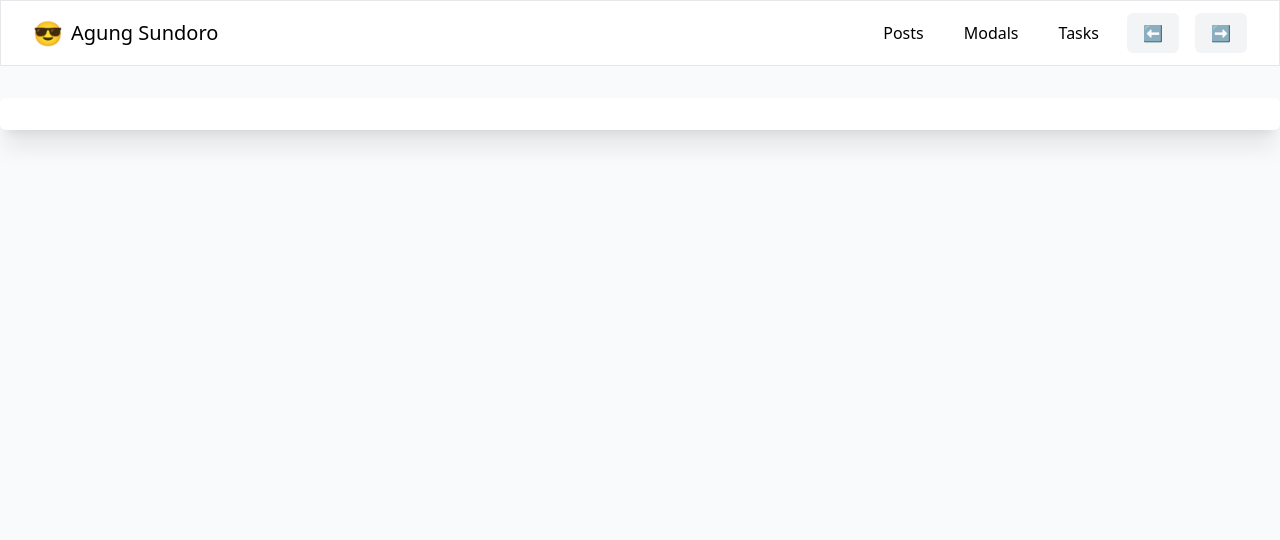
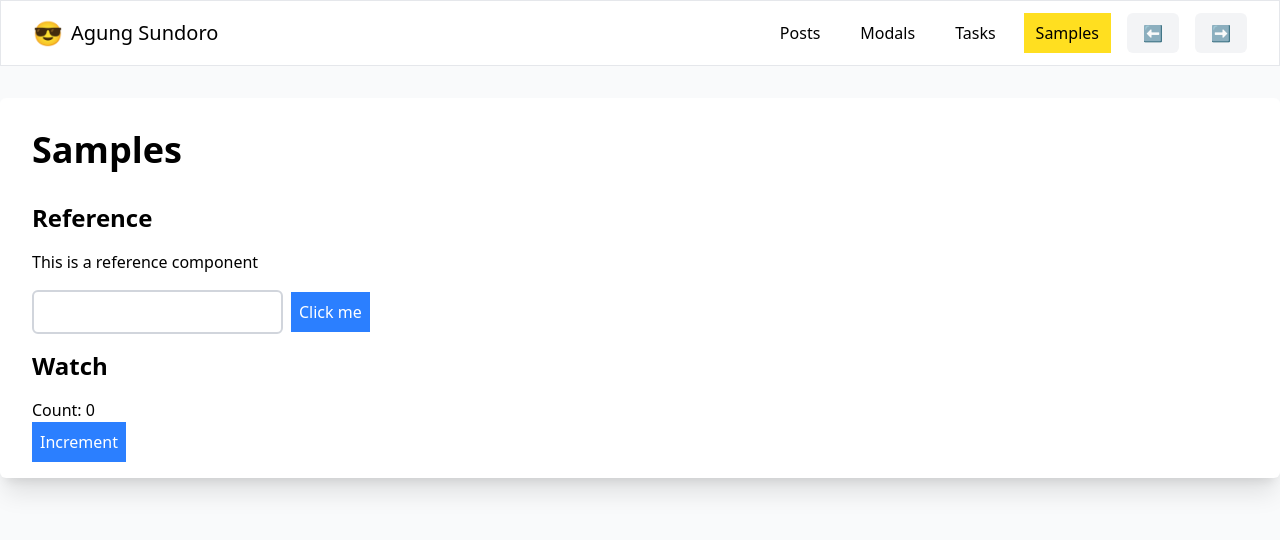
Before and after one commit to agung2001/hands-on-react, a React (Vite) app in the folder projects/blog/: page /samples in a window 1280 px wide. Shown: the top 540 px of the page. Built offline with nearby package versions, Linux system fonts and the light colour scheme; the HTML template or start-up script is replaced by a standard one.

Commit message:
feat: add samples page

```diff
--- /dev/null
+++ b/projects/blog/src/pages/Sample.jsx
@@ -0,0 +1,83 @@
+import { Component, useRef, useState } from 'react';
+
+/**
+ * A component that displays a reference.
+ *
+ * @returns {React.Component}
+ */
+const Reference = () => {
+  const inputRef = useRef(null);
+
+  const handleClick = () => {
+    console.log(inputRef.current);
+    inputRef.current.classList.add('active');
+    inputRef.current.focus();
+  };
+
+  return (
+    <div>
+      <h2 className="text-2xl font-bold py-4">Reference</h2>
+      <p>This is a reference component</p>
+
+      <div className="flex items-center mt-4">
+        <input
+          type="text"
+          ref={inputRef}
+          className="border-2 border-gray-300 rounded-md p-2 mr-2"
+        />
+        <button onClick={handleClick} className="cursor-pointer bg-blue-500 text-white p-2">
+          Click me
+        </button>
+      </div>
+    </div>
+  );
+};
+
+/**
+ * A component that displays a watch.
+ *
+ * @returns {React.Component}
+ */
+const Watch = () => {
+  const [count, setCount] = useState(0);
+
+  return (
+    <div>
+      <h2 className="text-2xl font-bold py-4">Watch</h2>
+      <p>Count: {count}</p>
+      <button
+        className="bg-blue-500 text-white p-2"
+        onClick={() => setCount((prevCount) => prevCount + 1)}
+      >
+        Increment
+      </button>
+    </div>
+  );
+};
+
+/**
+ * A component that displays sample content.
+ *
+ * @returns {React.Component}
+ */
+class Sample extends Component {
+  constructor(props) {
+    super(props);
+    this.state = {
+      count: 0,
+    };
+  }
+
+  render() {
+    return (
+      <div>
+        <h1 className="text-4xl font-bold py-4">Samples</h1>
+
+        <Reference />
+        <Watch />
+      </div>
+    );
+  }
+}
+
+export default Sample;
--- a/projects/blog/src/routes.ts
+++ b/projects/blog/src/routes.ts
@@ -2,12 +2,8 @@ import Home from './pages/Home';
 import Modals from './pages/Modals';
 import Posts from './pages/Posts';
 import Post from './pages/Post';
+import Sample from './pages/Sample';
 import Tasks from './pages/Tasks';
-
-// import Modals from './components/pages/Modals';
-// import NotFound from './components/pages/NotFound';
-// import Samples from './components/pages/Samples';
-// import Tasks from './components/pages/Tasks';
 
 const routes = [
   {
@@ -34,12 +30,12 @@ const routes = [
     element: Tasks,
     isMenu: true,
   },
-  //   {
-  //     name: 'Samples',
-  //     path: '/samples',
-  //     element: Samples,
-  //     isMenu: true,
-  //   },
+  {
+    name: 'Samples',
+    path: '/samples',
+    element: Sample,
+    isMenu: true,
+  },
   //   {
   //     name: 'NotFound',
   //     path: '*',
--- a/projects/blog/src/utils/withParams.jsx
+++ b/projects/blog/src/utils/withParams.jsx
@@ -2,6 +2,7 @@ import { useParams } from 'react-router-dom';
 
 /**
  * A higher-order component that injects the params from the URL into the wrapped component.
+ * - we use withParams because class component can't use useParams hook directly it needs to be wrapped in a function
  *
  * @example
  * const Post = withParams(({ params }) => {
```
